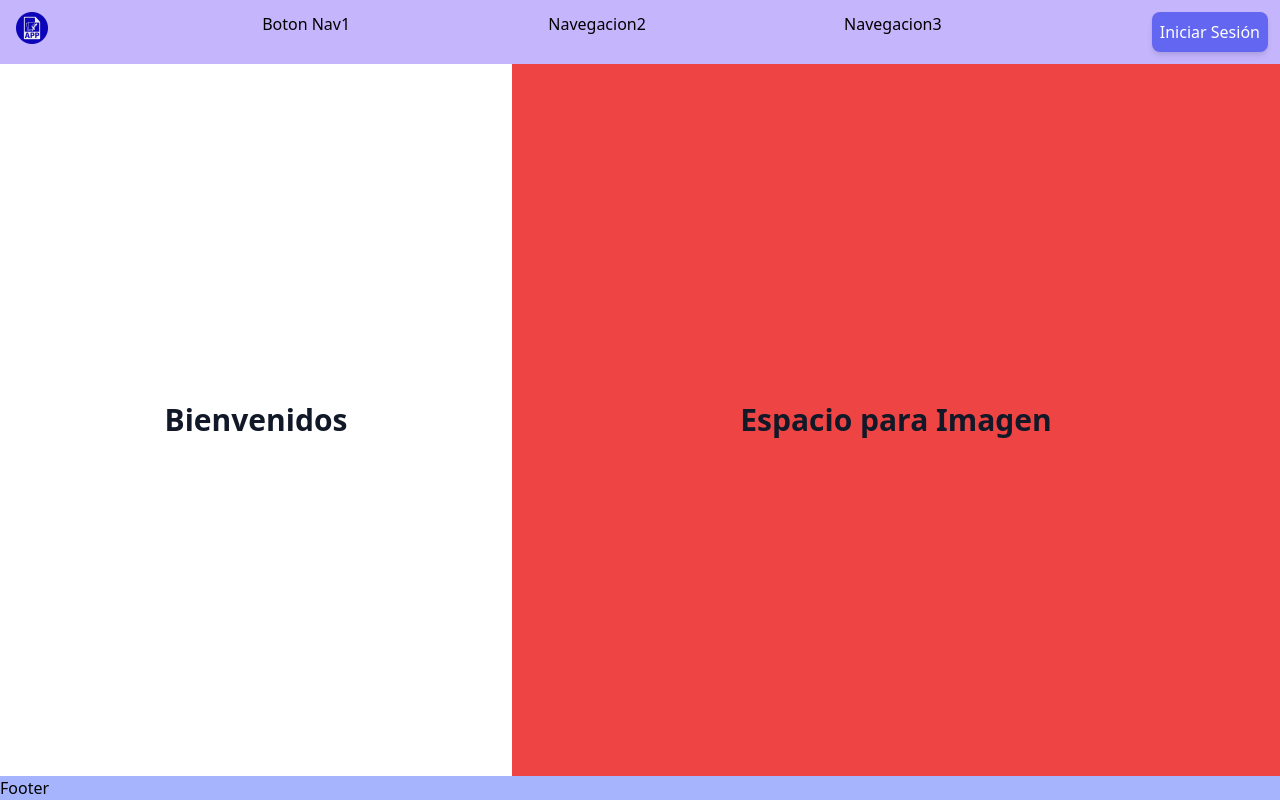
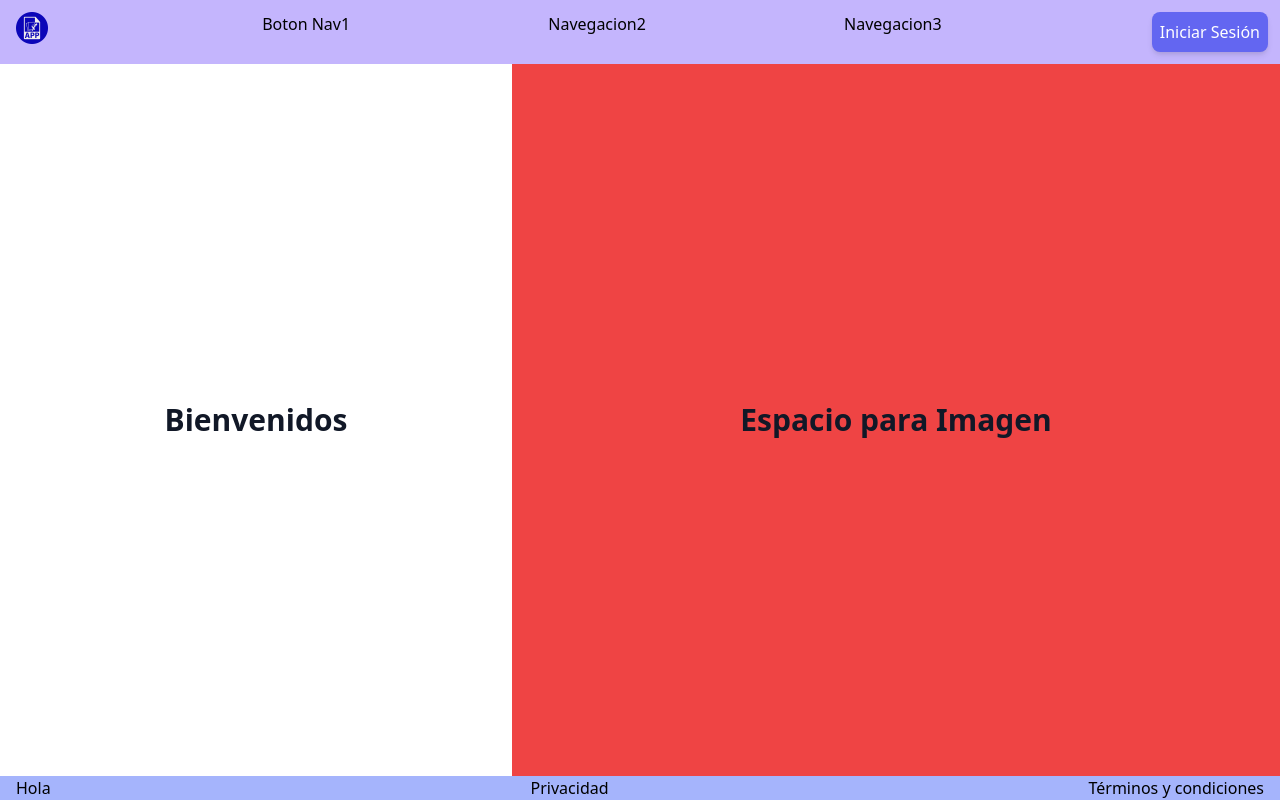
Before and after one commit to jmarti1a2/Project, a React (Create React App) app: page / in a window 1280 px wide. Built offline with nearby package versions, Linux system fonts and the light colour scheme.

Commit message:
Cambie boton cerrar sesión en Side-Bar agregando Icono y link al landing page

```diff
--- a/src/components/Footer.jsx
+++ b/src/components/Footer.jsx
@@ -1,7 +1,16 @@
 import React from 'react'
 
 const Footer = () => {
-    return <div className='bg-indigo-300'>Footer</div>
+    return <div className='bg-indigo-300'>
+    <div className="text-center flex flex-row md:flex justify-between px-4">
+        <div>Hola</div>
+        <div>Privacidad</div>
+        <div>Términos y condiciones</div>
+
+    </div>
+
+
+    </div>
 }
 
 export default Footer
--- a/src/components/Sidebar.jsx
+++ b/src/components/Sidebar.jsx
@@ -19,7 +19,9 @@ const Sidebar = () => {
                     <Ruta icono='fas fa-search-dollar' ruta='/admin/ventas' nombre='Ventas' />
                     <Ruta icono='fas fa-users' ruta='/admin/usuarios' nombre='Usuarios' />
                 </div>
-                <button>Cerrar sesión</button>
+
+                <Ruta icono='fas fa-sign-out-alt' ruta='/Index' nombre='Cerrar Sesion' />
+
             </nav>
     )}
 
```
